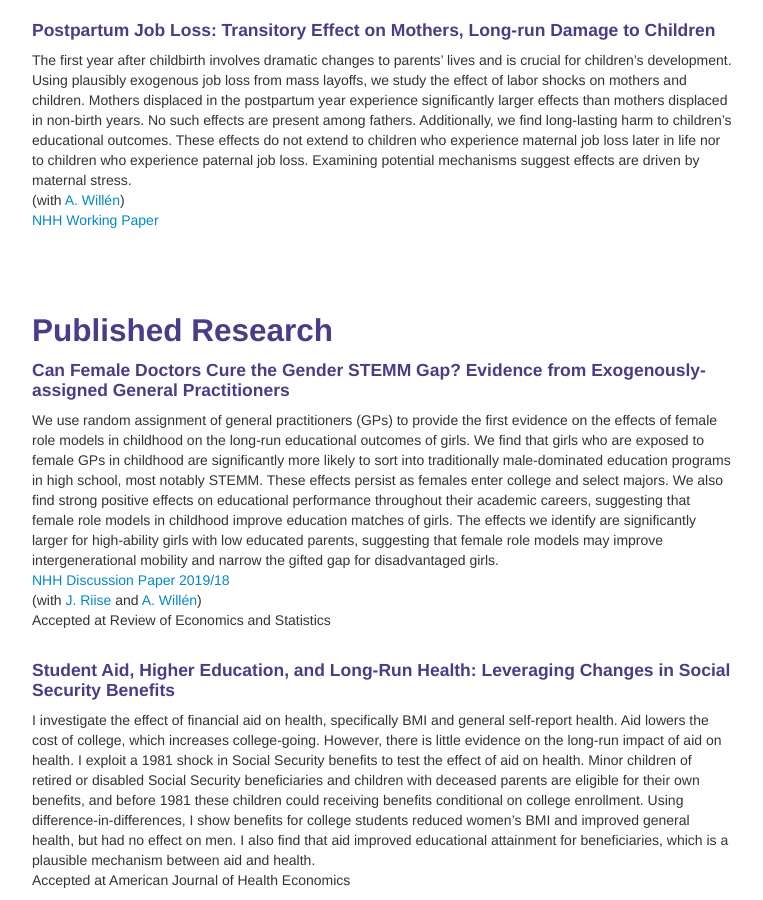
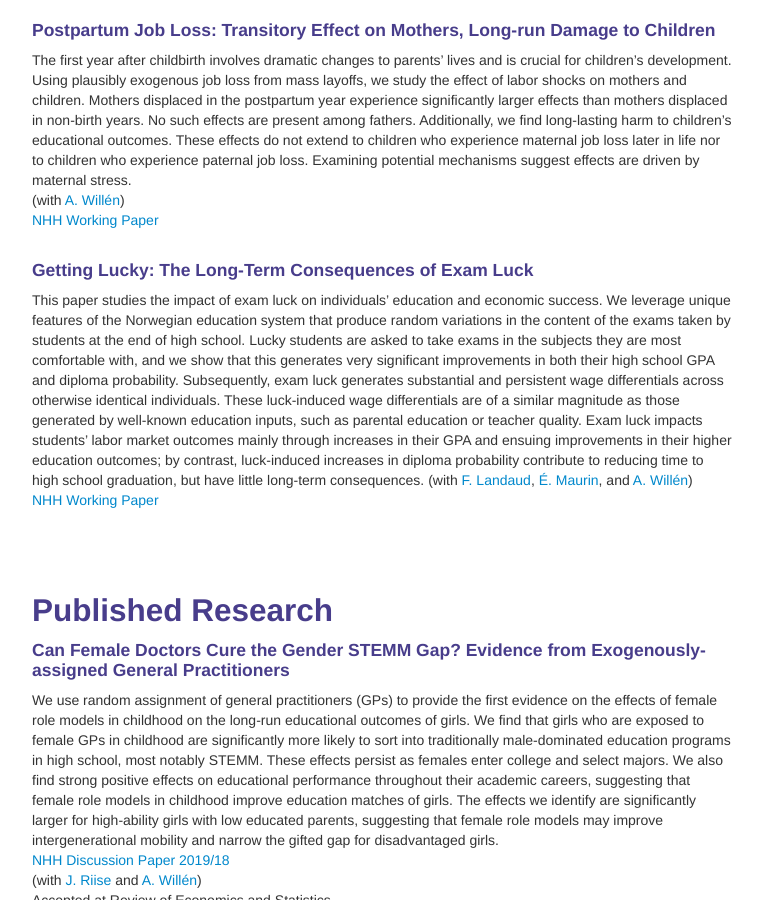
Before and after one commit to bjwillage/bjwillage.github.io, a Jekyll site: the page built from pages/research.md, in a window 1280 px wide and 900 px high, scrolled down 912 px. Shown: the whole window, without its empty margins (258-1021 px from the left). Built offline with Jekyll 4.4.1, drawn with Linux system fonts in a browser that asks for light colours.

Commit message:
Update research.md

```diff
--- a/pages/research.md
+++ b/pages/research.md
@@ -29,6 +29,11 @@ The first year after childbirth involves dramatic changes to parents’ lives an
 [NHH Working Paper](https://openaccess.nhh.no/nhh-xmlui/bitstream/handle/11250/2688961/DP%2022.pdf?sequence=1&isAllowed=y)
 <br><br>
 
+#### Getting Lucky: The Long-Term Consequences of Exam Luck
+This paper studies the impact of exam luck on individuals’ education and economic success. We leverage unique features of the Norwegian education system that produce random variations in the content of the exams taken by students at the end of high school. Lucky students are asked to take exams in the subjects they are most comfortable with, and we show that this generates very significant improvements in both their high school GPA and diploma probability. Subsequently, exam luck generates substantial and persistent wage differentials across otherwise identical individuals. These luck-induced wage differentials are of a similar magnitude as those generated by well-known education inputs, such as parental education or teacher quality. Exam luck impacts students’ labor market outcomes mainly through increases in their GPA and ensuing improvements in their higher education outcomes; by contrast, luck-induced increases in diploma probability contribute to reducing time to high school graduation, but have little long-term consequences.
+(with [F. Landaud](https://sites.google.com/view/fannylandaud/home?authuser=0),  [É. Maurin](https://www.parisschoolofeconomics.eu/en/maurin-eric/), and [A. Willén](https://www.alexanderwillen.com/))<br>
+[NHH Working Paper](https://openaccess.nhh.no/nhh-xmlui/bitstream/handle/11250/2688961/DP%2022.pdf?sequence=1&isAllowed=y)
+<br><br>
 
 <br><br>
 ## Published Research
```
